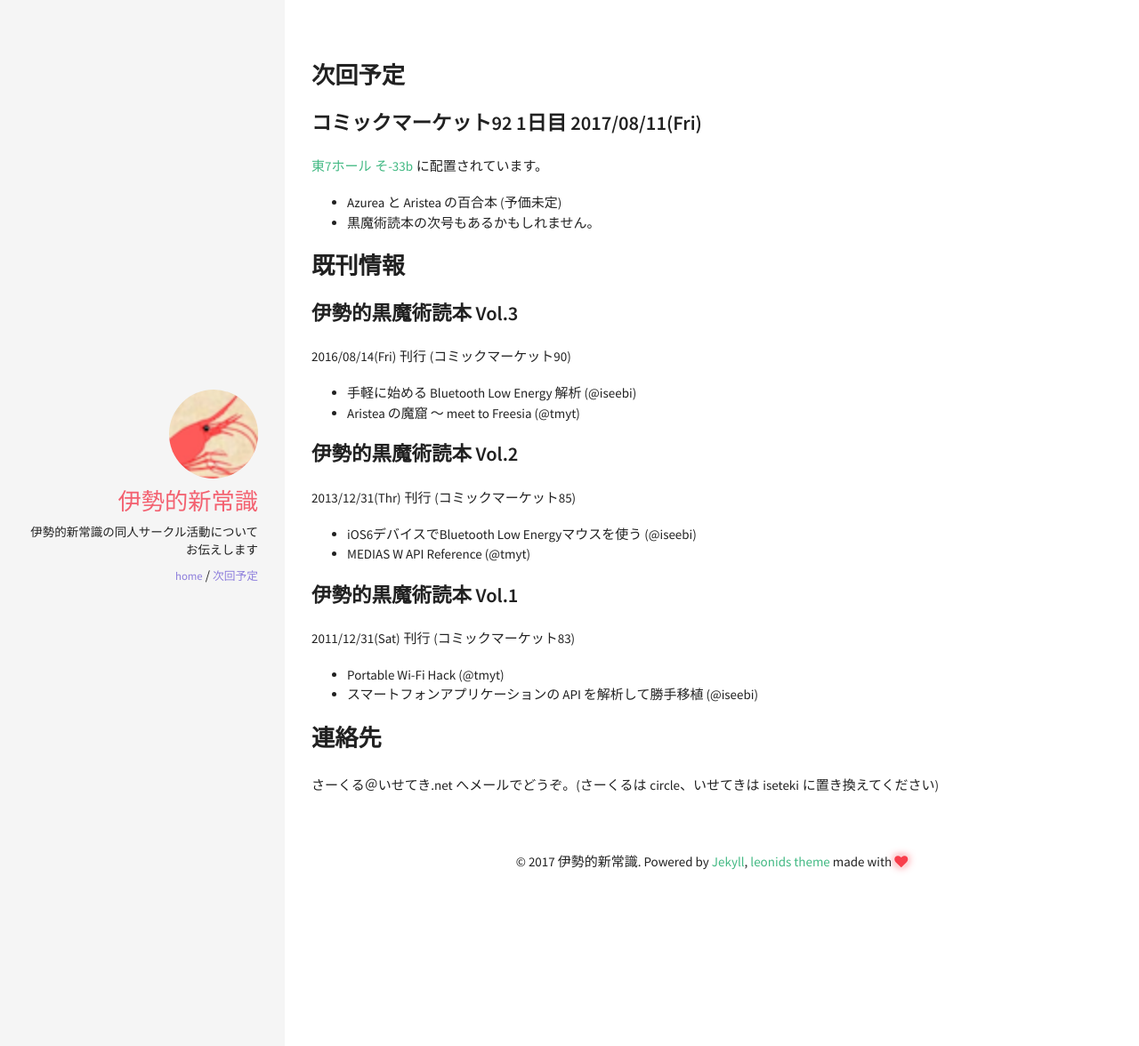
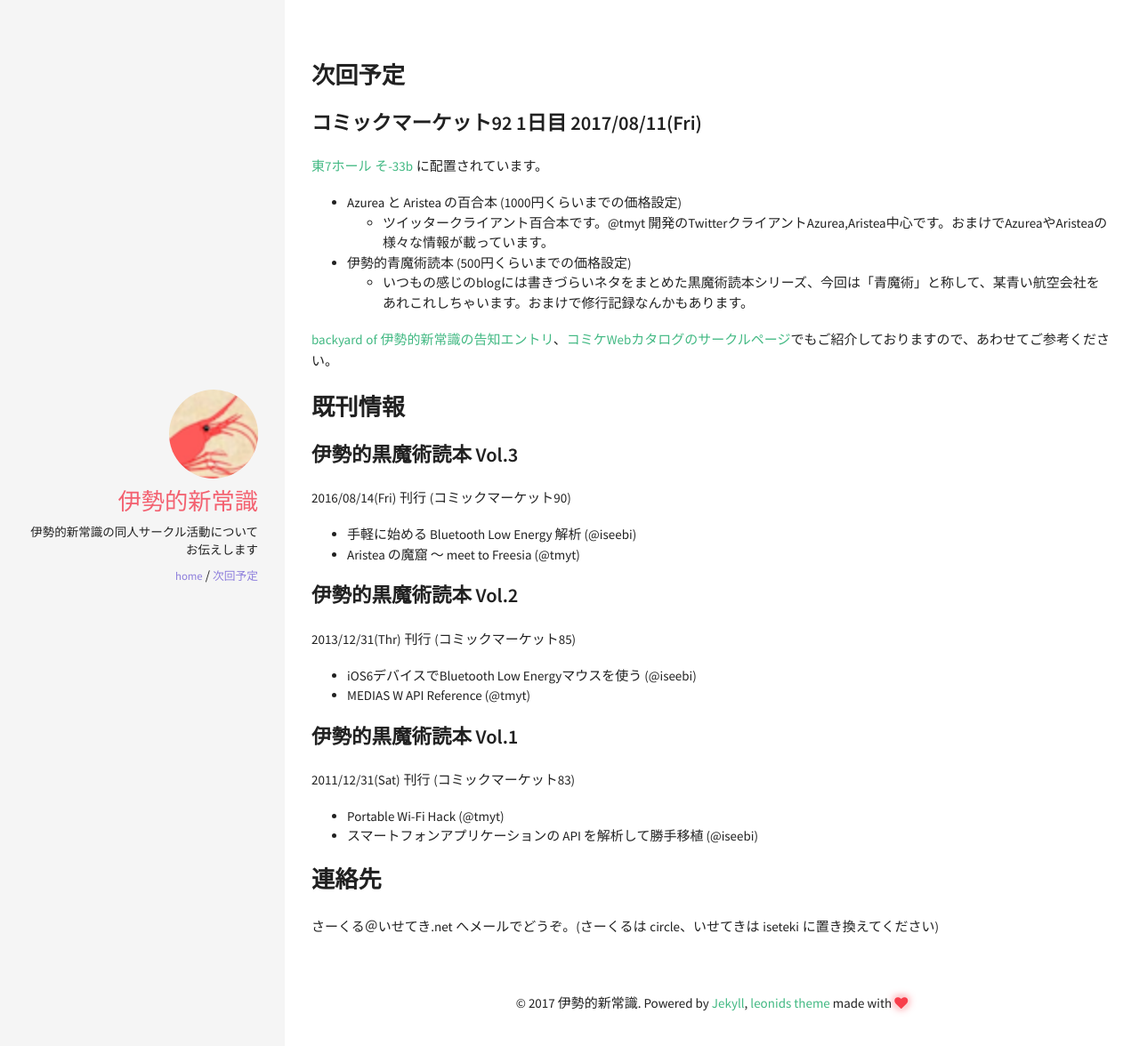
Before and after one commit to iseteki-circle/c.iseteki.net, a Jekyll site: the page built from index.md, in a window 1280 px wide. Shown: the top 1176 px of the page at 89% size. Built offline with Jekyll 4.4.1, drawn with Linux system fonts in a browser that asks for light colours; our own code applies the rules of GitHub Pages for plain Markdown files.

Commit message:
Update index.md

```diff
--- a/index.md
+++ b/index.md
@@ -8,8 +8,12 @@ layout: default
 
 [東7ホール そ-33b](https://webcatalog.circle.ms/Circle/13313038/) に配置されています。
 
-- Azurea と Aristea の百合本 (予価未定)
-- 黒魔術読本の次号もあるかもしれません。
+- Azurea と Aristea の百合本 (1000円くらいまでの価格設定)
+    - ツイッタークライアント百合本です。@tmyt 開発のTwitterクライアントAzurea,Aristea中心です。おまけでAzureaやAristeaの様々な情報が載っています。
+- 伊勢的青魔術読本 (500円くらいまでの価格設定)
+    - いつもの感じのblogには書きづらいネタをまとめた黒魔術読本シリーズ、今回は「青魔術」と称して、某青い航空会社をあれこれしちゃいます。おまけで修行記録なんかもあります。
+
+[backyard of 伊勢的新常識の告知エントリ](http://iseebi.hatenablog.com/entry/2017/08/08/002938)、[コミケWebカタログのサークルページ](https://webcatalog.circle.ms/Circle/13313038/)でもご紹介しておりますので、あわせてご参考ください。
 
 ## 既刊情報
 
```
